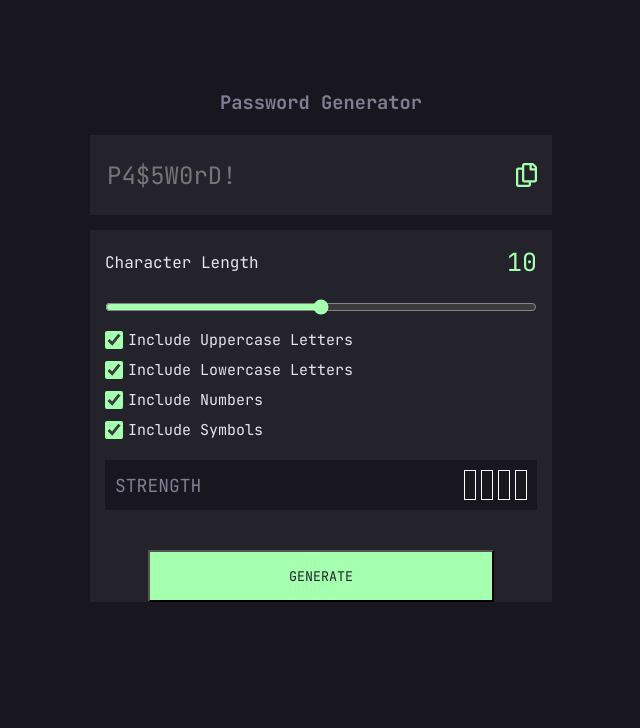
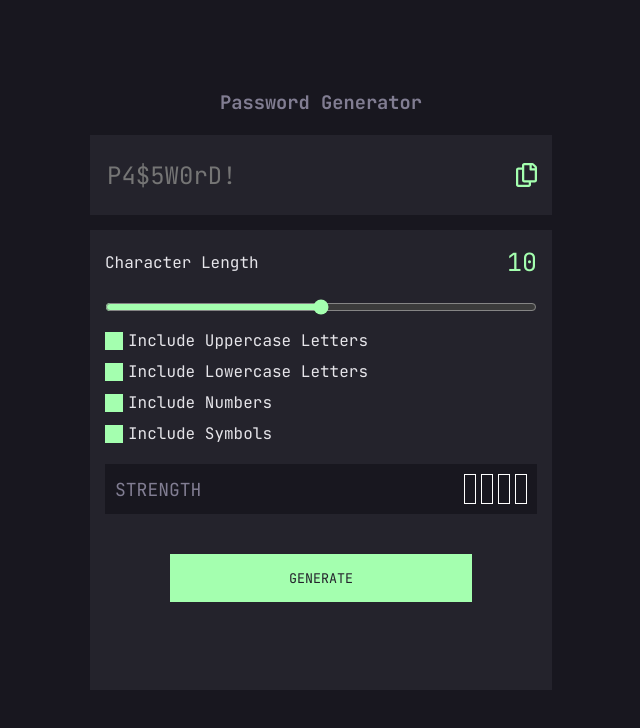
Before and after one commit to ErnestDuo/password-generator-app-, a React (Create React App) app: page / in a window 1280 px wide. Shown: the top 728 px of the page, without its empty margins (319-959 px from the left). Built offline with nearby package versions, Linux system fonts and the light colour scheme.

Commit message:
Add files via upload

```diff
--- a/src/Components/passwordGenerator.css
+++ b/src/Components/passwordGenerator.css
@@ -4,7 +4,7 @@
     width: 540px;
     flex-direction: column;
     margin-top: 90px;
-    height: 500px;
+    height: 600px;
 }
 
 .header h3 {
@@ -20,7 +20,6 @@
 }
 
 img .copy-icon:hover {
-    color: #E6E5EA;
     cursor: pointer;
 }
 
@@ -28,6 +27,7 @@ img .copy-icon:hover {
     color: #A4FFAF;
     padding-right:5px;
 }
+
 
 .password-wrapper {
     width: 100%;
@@ -78,23 +78,45 @@ img .copy-icon:hover {
 .slider input[type="range"] {
     accent-color: #a4ffAf;
     width: 100%;
+    cursor: pointer;
 }
+
+/* .slider input[type="range"] ::-webkit-slider-thumb{ */
+    .slider::-webkit-slider-thumb {
+        -webkit-appearance: none;
+        appearance: none;
+        width: 20px;
+        height: 20px;
+        background: #fff;
+        cursor: pointer;
+        border-radius: 50%;
+        box-shadow: 0 0 5px rgba(0, 0, 0, 0.2);
+      }
 
 .checkbox {
     margin-top: 10px;
     display: flex;
     align-items: center;
+    cursor: pointer;
 }
 
-
-.checkbox input:checked {
-    accent-color: #A4FFAF;
+.checkbox input[type="checkbox"] {
+    appearance: none;
     width: 18px;
     height: 18px;
+    background-color: #24232C;
+    border: 2px solid white;
+    cursor: pointer;
+    position: relative;
+  }
+
+  .checkbox input[type="checkbox"]:checked {
+    background-color: #A4FFAF;
+    border: none;
 }
 
 .checkbox label {
-    font-size: 15px;
+    font-size: 16px;
     margin-left: 5px;
 }
 
@@ -102,18 +124,20 @@ img .copy-icon:hover {
     margin-top: 40px;
     display: flex;
     justify-content: center;
+    align-items: center;
 }
 
 .generatePassword button {
     padding: 15px 40px;
     background-color: #A4FFAF;
     color: #24232C;
-    width: 80%;
+    width: 70%;
+    border: none;
 }
 
 .generatePassword button:hover{
     background-color: #24232C;
     color: #A4FFAF;
-    border-color: #A4FFAF;
+    border: 1px solid#A4FFAF;
     cursor: pointer;
 }
```
